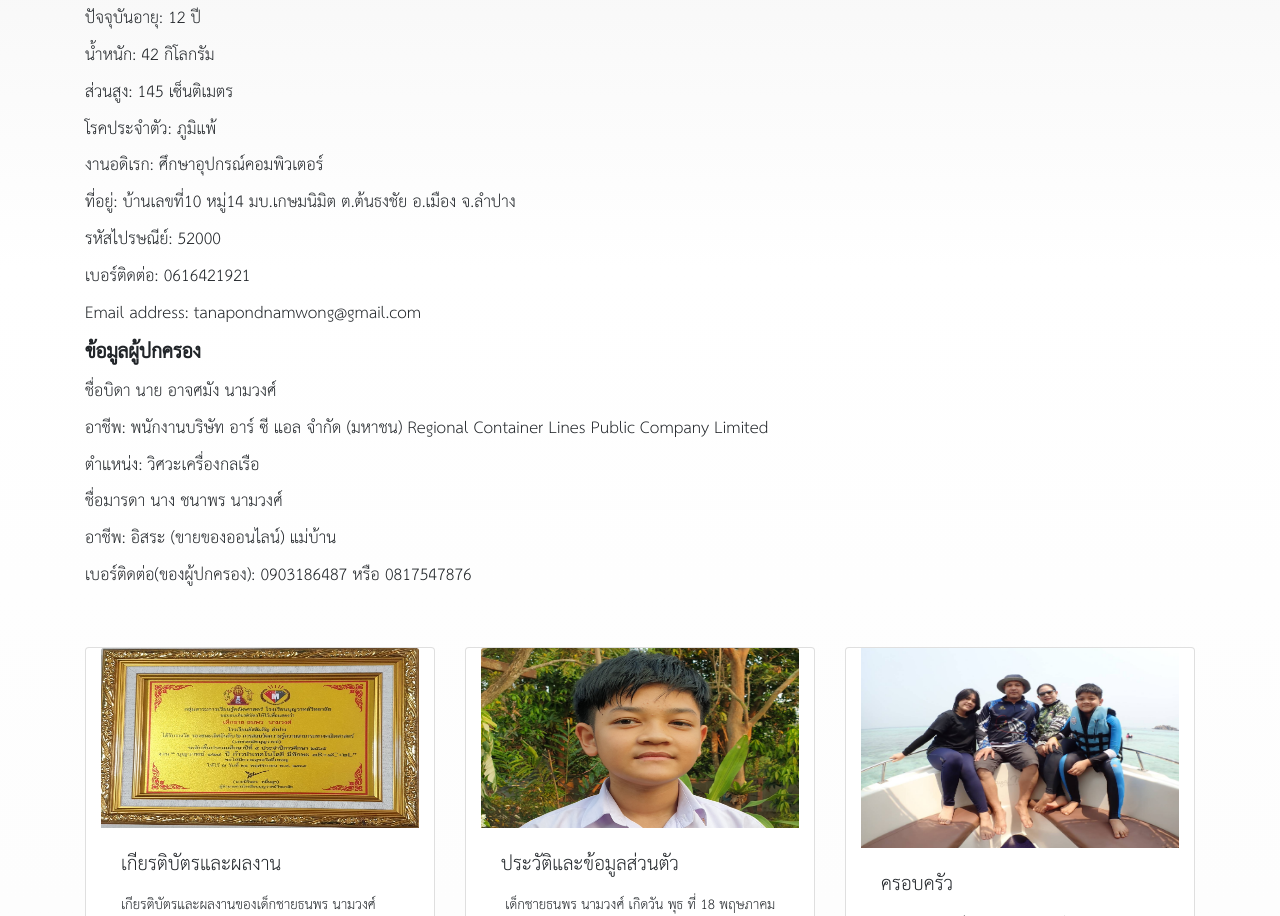
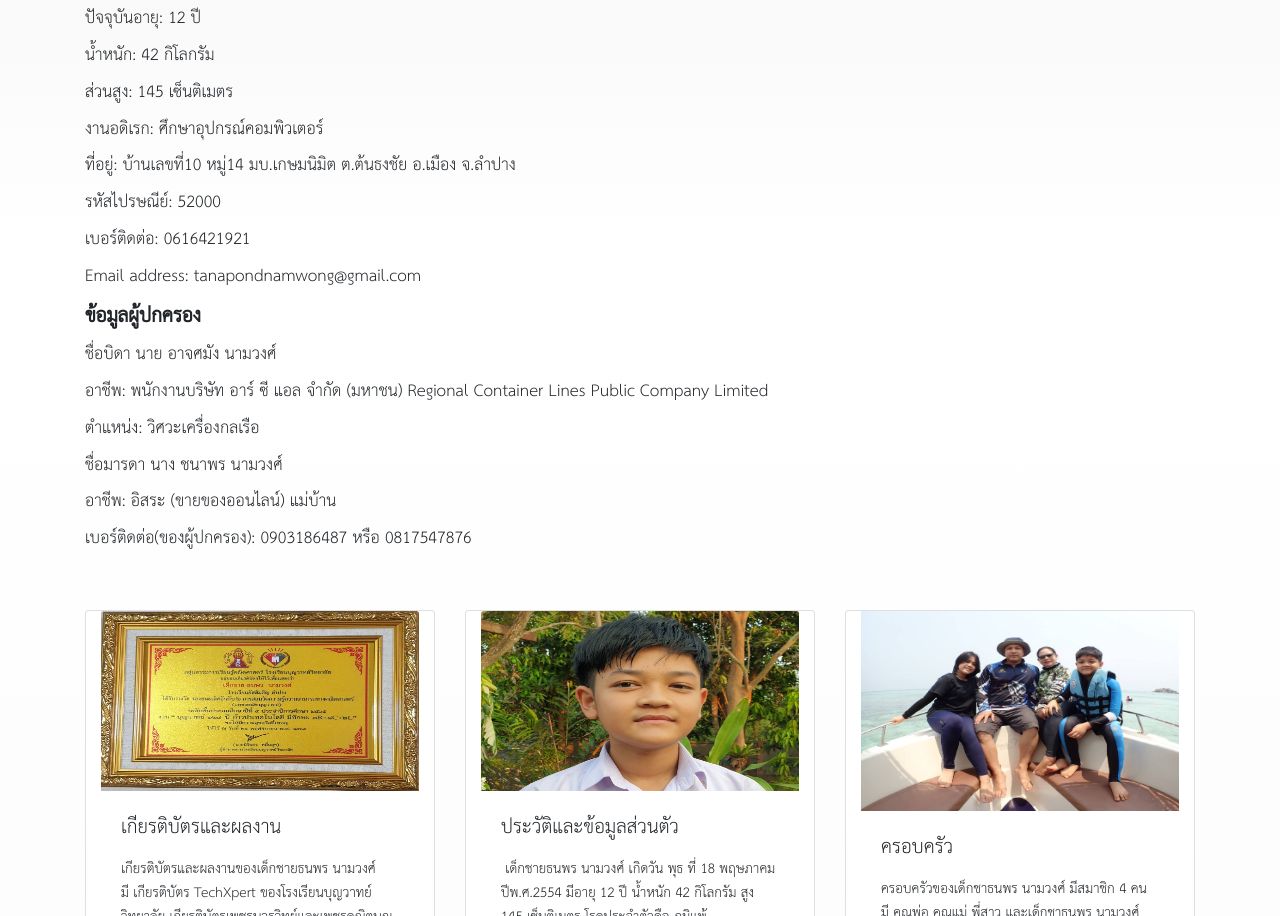
Before and after one commit to Thatonewebcreator/Prototype-Website, a plain HTML site: page ประวัติและข้อมูลส่วนตัว.html in a window 1280 px wide. Shown: the part 1336-2252 px from the top of the page. Drawn offline with Linux system fonts and the light colour scheme.

Commit message:
Update ประวัติและข้อมูลส่วนตัว.html

```diff
--- a/ประวัติและข้อมูลส่วนตัว.html
+++ b/ประวัติและข้อมูลส่วนตัว.html
@@ -65,7 +65,6 @@
 <h4 class="text-left">ปัจจุบันอายุ: 12 ปี&nbsp;</h4>
 <h4 class="text-left">น้ำหนัก: 42 กิโลกรัม&nbsp;</h4>
 <h4 class="text-left">ส่วนสูง: 145 เซ็นติเมตร&nbsp;</h4>
-<h4 class="text-left">โรคประจำตัว: ภูมิแพ้&nbsp;</h4>
 <h4 class="text-left">งานอดิเรก: ศึกษาอุปกรณ์คอมพิวเตอร์&nbsp;</h4>
 <h4 class="text-left">ที่อยู่: บ้านเลขที่10 หมู่14 มบ.เกษมนิมิต ต.ต้นธงชัย อ.เมือง จ.ลำปาง&nbsp;</h4>
 <h4 class="text-left">รหัสไปรษณีย์: 52000&nbsp;</h4>
```
